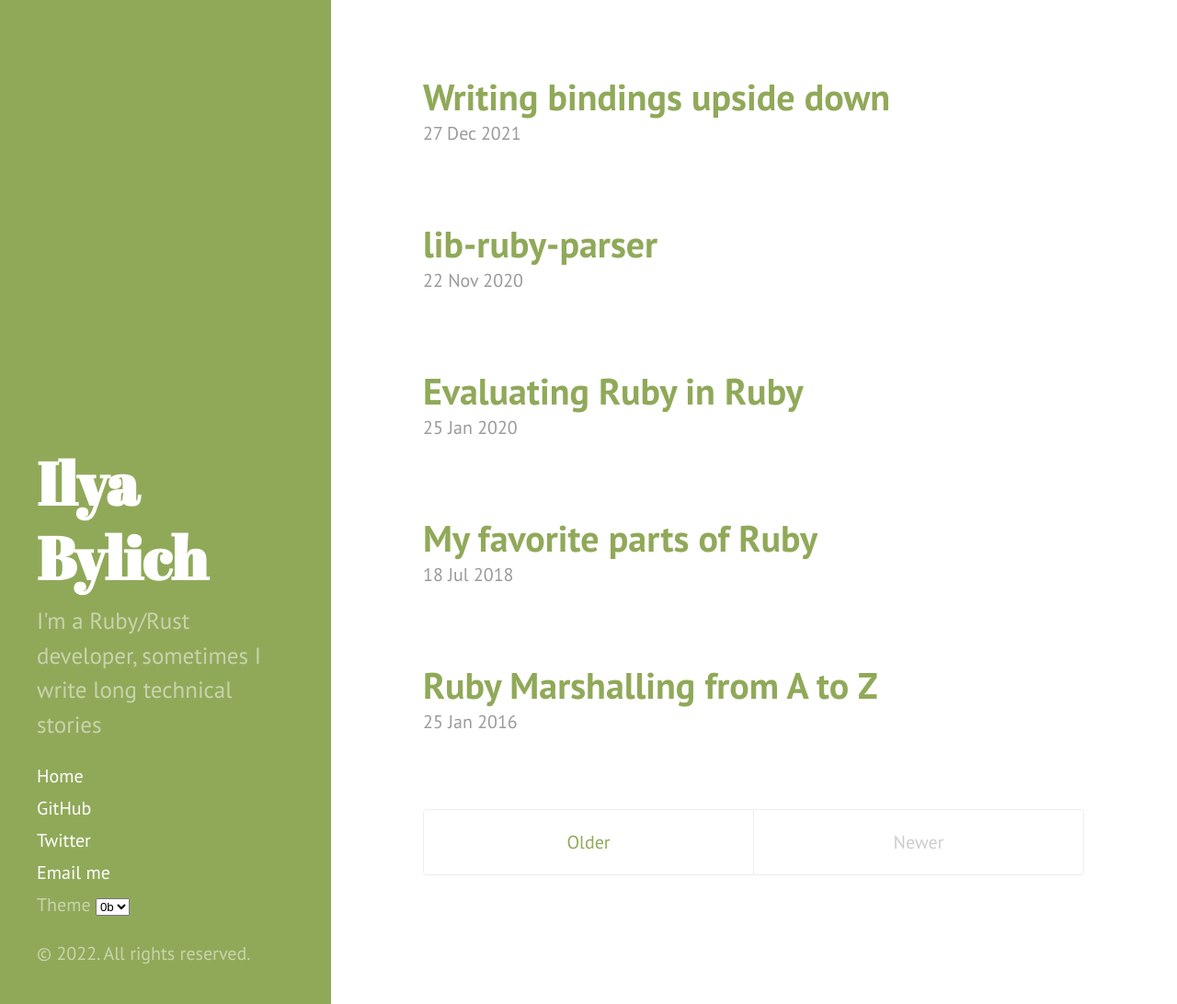
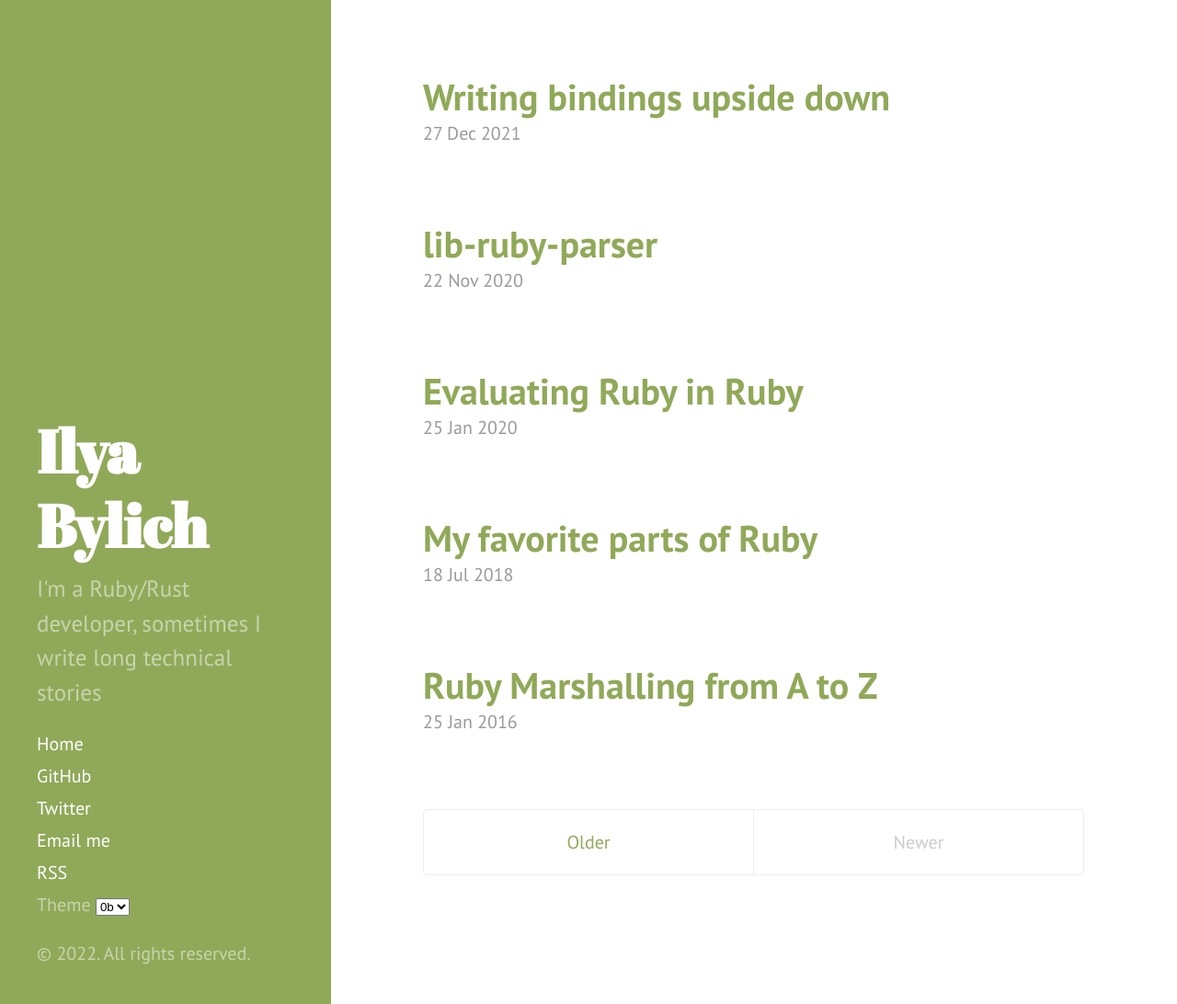
Before and after one commit to iliabylich/iliabylich.github.io, a Jekyll site: the page built from index.html, in a window 1280 px wide and 1092 px high. Shown: the whole window at 92% size. Built offline with Jekyll 4.4.1, drawn with Linux system fonts in a browser that asks for light colours; the list of posts is cut into pages by our own code.

Commit message:
show link to RSS feed on sidebar

```diff
--- a/_includes/sidebar.html
+++ b/_includes/sidebar.html
@@ -20,6 +20,7 @@
       <a class="sidebar-nav-item" href="https://github.com/{{ site.github_username }}">GitHub</a>
       <a class="sidebar-nav-item" href="https://twitter.com/{{ site.twitter_username }}">Twitter</a>
       <a class="sidebar-nav-item" href="mailto:{{ site.email }}">Email me</a>
+      <a class="sidebar-nav-item" href="https://iliabylich.github.io/feed.xml">RSS</a>
 
       {% include theme-picker.html %}
     </nav>
```
